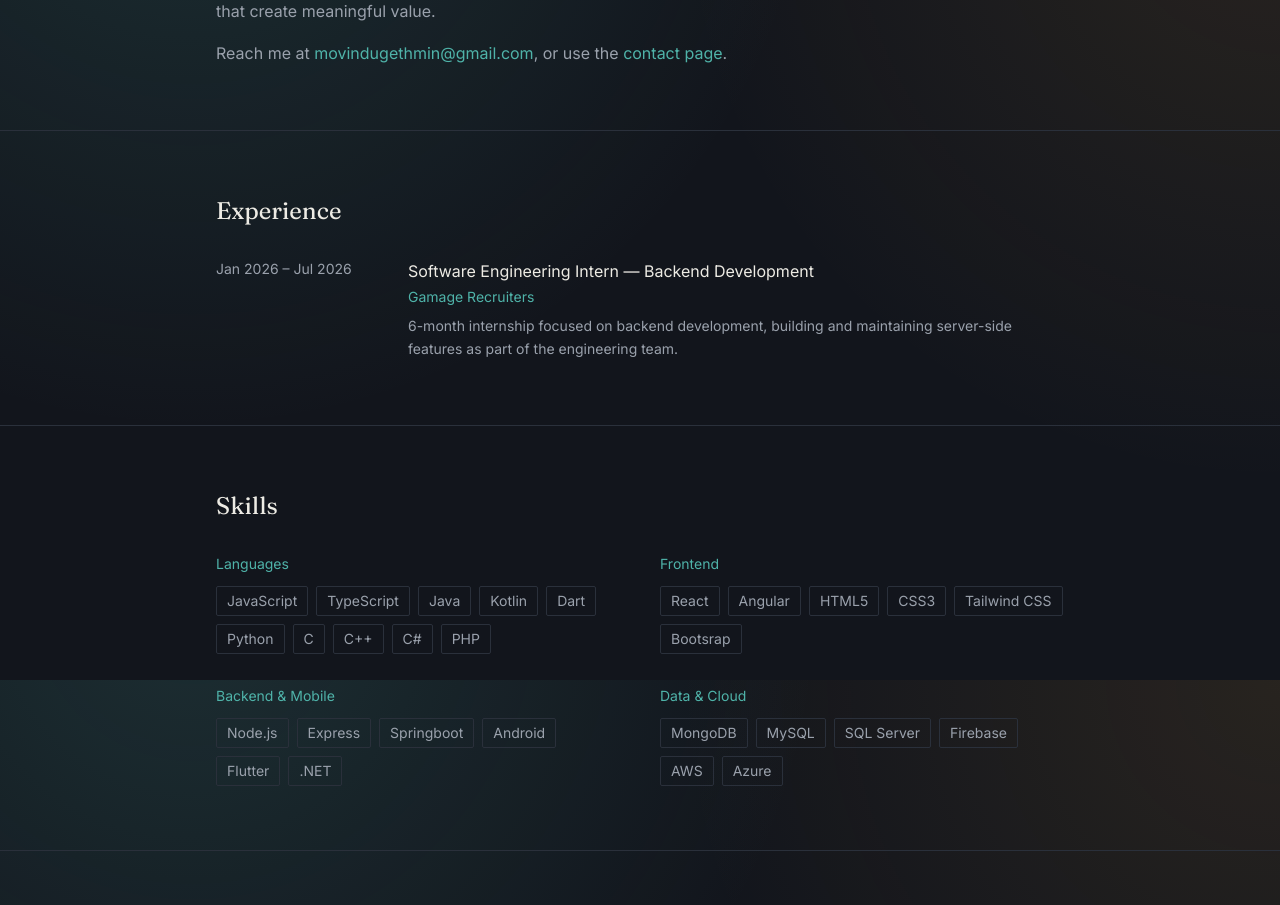
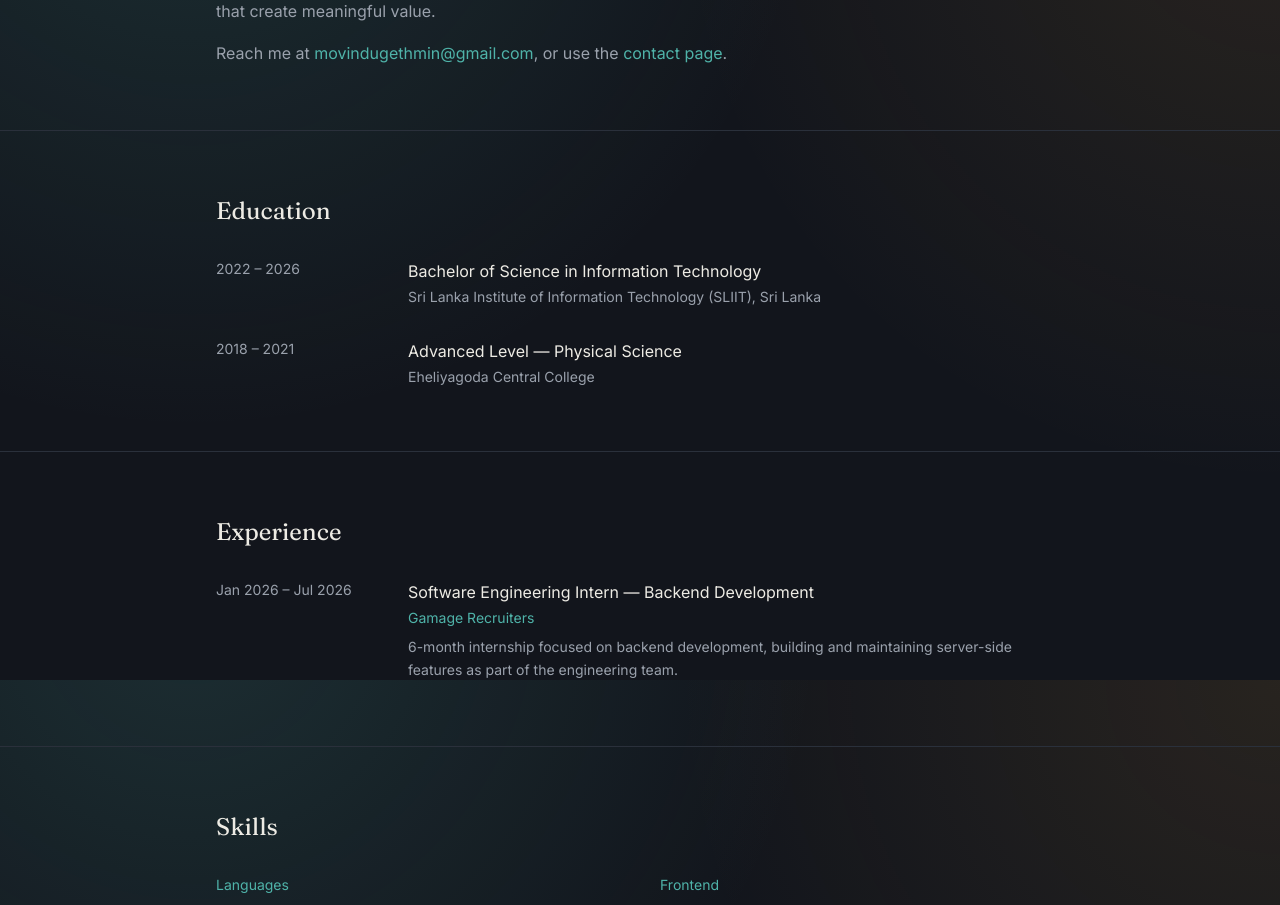
Before and after one commit to movinduayanaja/my_portfolio, a Next.js app in the folder portfolio/: page / in a window 1280 px wide. Shown: the part 920-1825 px from the top of the page. Built offline with nearby package versions, Linux system fonts and the light colour scheme.

Commit message:
feat: add education section to homepage and update navigation

```diff
--- a/portfolio/app/page.tsx
+++ b/portfolio/app/page.tsx
@@ -4,6 +4,7 @@ import { skillGroups } from "@/data/skills";
 import { projects } from "@/data/projects";
 import ProjectCard from "@/components/ProjectCard";
 import { experience } from "@/data/experience";
+import { education } from "@/data/education";
 
 export default function Home() {
   return (
@@ -95,6 +96,27 @@ export default function Home() {
           </p>
         </div>
       </section>
+{/* Education */}
+      <section id="education" className="border-t border-hairline">
+        <div className="max-w-4xl mx-auto px-6 py-16">
+          <h2 className="font-display text-2xl text-paper mb-8">Education</h2>
+          <div className="space-y-8">
+            {education.map((item) => (
+              <div key={item.degree} className="flex flex-col sm:flex-row sm:gap-8">
+                <p className="text-sm text-muted sm:w-40 shrink-0 mb-1 sm:mb-0">
+                  {item.period}
+                </p>
+                <div>
+                  <h3 className="text-paper">{item.degree}</h3>
+                  <p className="text-muted text-sm mt-1 max-w-prose">
+                    {item.institution}
+                  </p>
+                </div>
+              </div>
+            ))}
+          </div>
+        </div>
+      </section>
       {/* Experience */}
       <section id="experience" className="border-t border-hairline">
         <div className="max-w-4xl mx-auto px-6 py-16">
--- a/portfolio/components/Nav.tsx
+++ b/portfolio/components/Nav.tsx
@@ -3,6 +3,7 @@ import Link from "next/link";
 
 const links = [
   { href: "/#about", label: "About" },
+  { href: "/#education", label: "Education" },
   { href: "/#experience", label: "Experience" },
   { href: "/#skills", label: "Skills" },
   { href: "/projects", label: "Projects" },
--- /dev/null
+++ b/portfolio/data/education.ts
@@ -0,0 +1,18 @@
+export type EducationItem = {
+  degree: string;
+  institution: string;
+  period: string;
+};
+
+export const education: EducationItem[] = [
+  {
+    degree: "Bachelor of Science in Information Technology",
+    institution: "Sri Lanka Institute of Information Technology (SLIIT), Sri Lanka",
+    period: "2022 – 2026",
+  },
+  {
+    degree: "Advanced Level — Physical Science",
+    institution: "Eheliyagoda Central College",
+    period: "2018 – 2021",
+  },
+];
```
